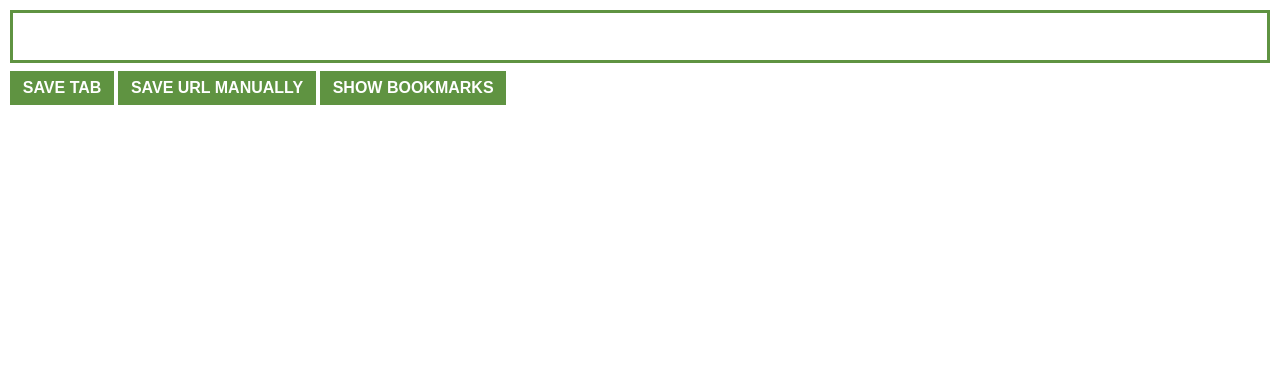
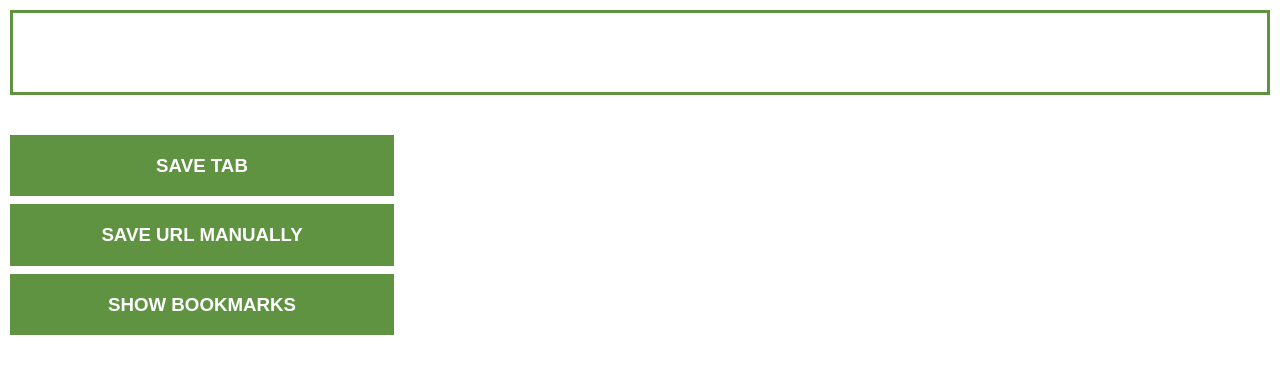
Before and after one commit to txdgidraph/Bookmark-Manager-Chrome-Extension, a browser extension: page index.html in a window 1280 px wide. Drawn offline with Linux system fonts and the light colour scheme.

Commit message:
Design update

```diff
--- a/index.html
+++ b/index.html
@@ -4,9 +4,11 @@
   </head>
   <body>
     <input type="text" id="get-input" />
-    <button id="saveTab-btn">SAVE TAB</button>
-    <button id="save-btn">SAVE URL MANUALLY</button>
-    <button id="showLeads-btn">SHOW BOOKMARKS</button>
+    <div class="buttonsDiv">
+      <button id="saveTab-btn"><h3>SAVE TAB</h3></button>
+      <button id="save-btn"><h3>SAVE URL MANUALLY</h3></button>
+      <button id="showLeads-btn"><h3>SHOW BOOKMARKS</h3></button>
+    </div>
     <h3 id="error-el"></h3>
     <ul id="ulOne-el"></ul>
     <ul id="ulTwo-el"></ul>
--- a/style.css
+++ b/style.css
@@ -5,18 +5,22 @@ body {
 }
 input {
   border: solid #5f9341;
-  padding: 2vh 2vw 2vh 2vw;
+  padding: 4vh 4vw 4vh 4vw;
   width: 100%;
   box-sizing: border-box;
+}
+.buttonsDiv{
+  margin-top: 4vh;
+  width: 25%;
 }
 button {
   margin-top: 1vh;
   background-color: #5f9341;
-  padding: 1vh 1vw 1vh 1vw;
   color: white;
   border: none;
   font-size: 1em;
   font-weight: bold;
+  width: 30vw;
 }
 button:hover {
   background-color: black;
```
